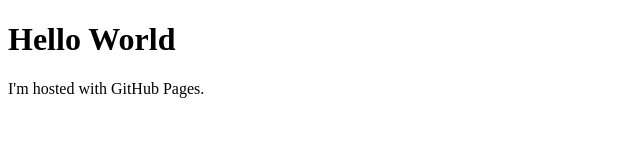
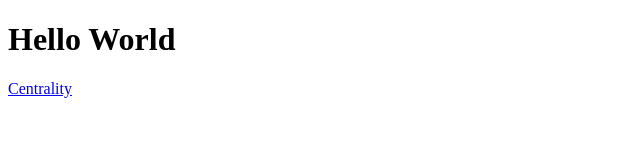
Before and after one commit to PerryG/PerryG.github.io, a plain HTML site: page index.html in a window 1280 px wide. Shown: the whole page, without its empty margins (0-640 px from the left). Drawn offline with Linux system fonts and the light colour scheme.

Commit message:
spaces and link

```diff
--- a/index.html
+++ b/index.html
@@ -3,6 +3,6 @@
 <html>
     <body>
         <h1>Hello World</h1>
-        <p>I'm hosted with GitHub Pages.</p>
+        <a href="./Centrality/centrality.html">Centrality</a>
     </body>
 </html>
```
Also changed, not shown: Centrality/centrality.html (line endings or trailing spaces), Centrality/scripts/centrality.js (line endings or trailing spaces), Centrality/style/style.css (line endings or trailing spaces).
